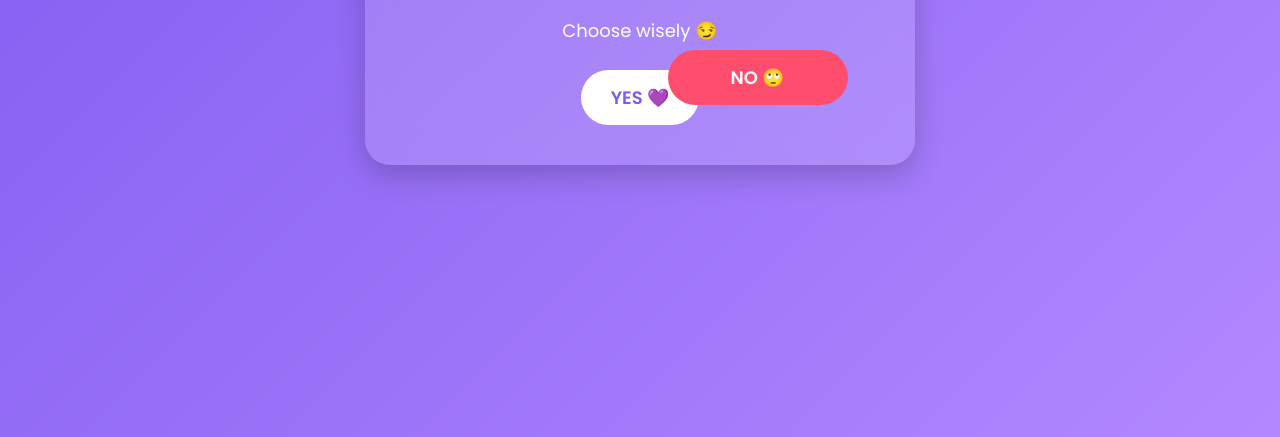
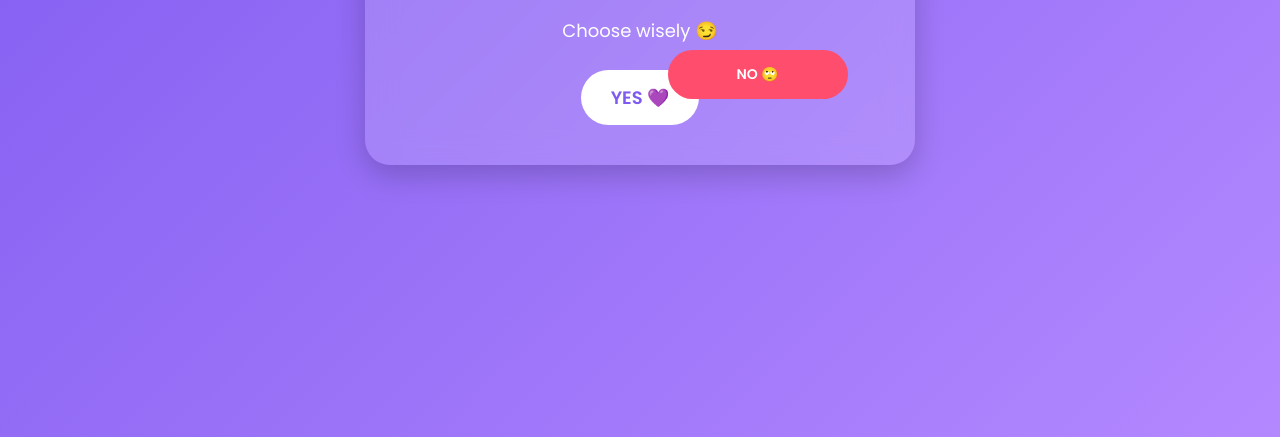
Before and after one commit to tanushdesigns/bestfriend-day, a plain HTML site: page index.html in a window 1280 px wide. Both pictures are taken after a click on the button "Start ❤️". Shown: the part 363-800 px from the top of the page. Drawn offline with nearby package versions, Linux system fonts and the light colour scheme.

Commit message:
Update style.css

```diff
--- a/style.css
+++ b/style.css
@@ -75,8 +75,10 @@ button{
     color:white;
     position:absolute;
     min-width:180px;
+    max-width:180px;
     padding:14px 18px;
-    white-space:nowrap;
+    white-space:normal;
+    font-size:14px;
     z-index:999;
 }
 
```
